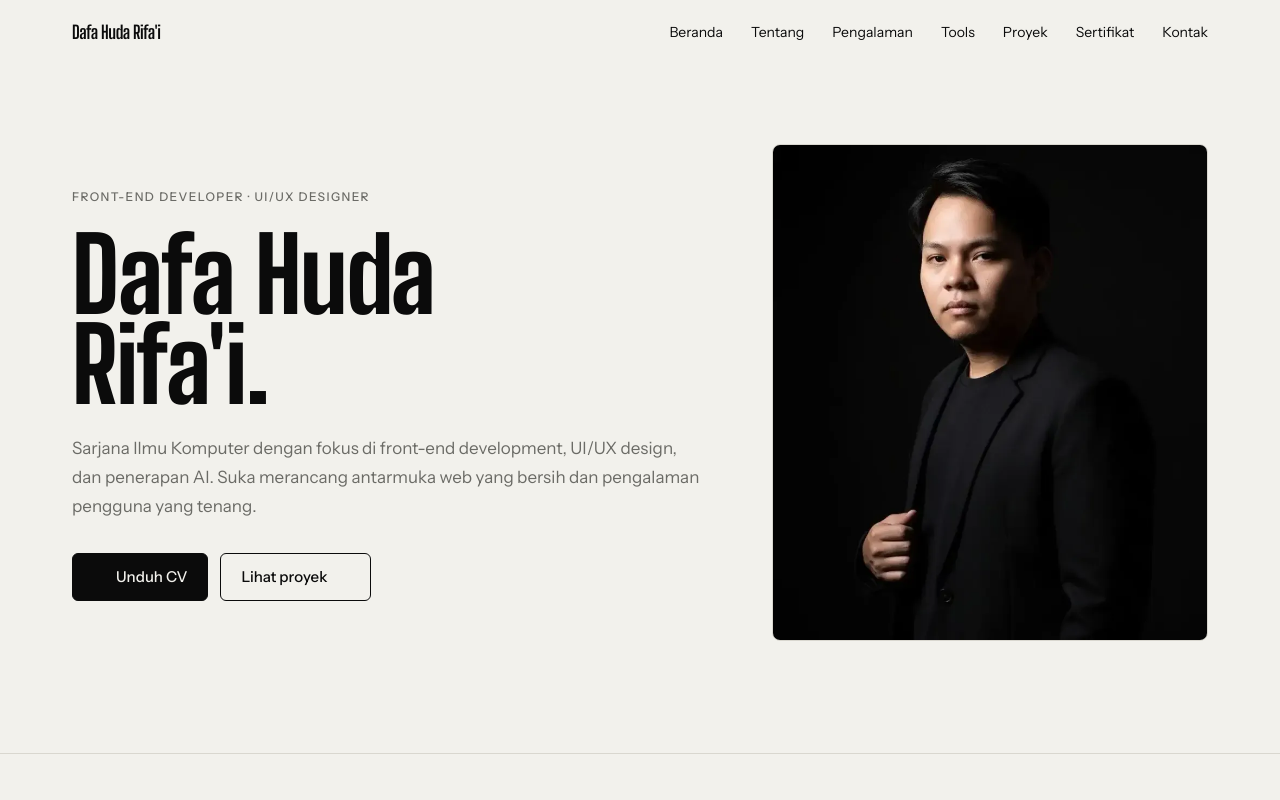
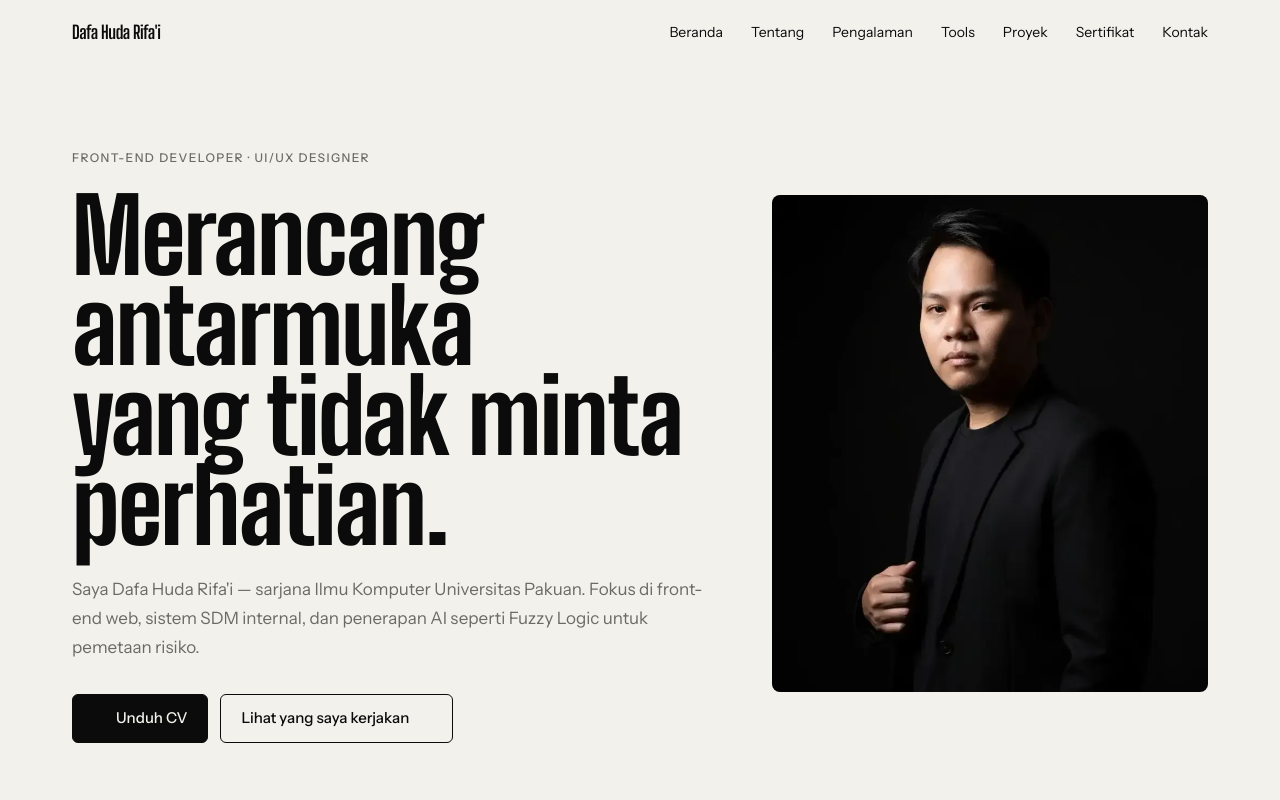
Before and after one commit to dafahuda/myportfolio, a React (Vite) app: page / in a window 1280 px wide. Shown: the top 800 px of the page. Built offline with nearby package versions, Linux system fonts and the light colour scheme; some icons are missing.

Commit message:
feat(hero): opinionated tagline, remove photo frame, add tools marquee

```diff
--- a/src/pages/HeroSection.jsx
+++ b/src/pages/HeroSection.jsx
@@ -1,9 +1,13 @@
 import { Icon } from "@iconify/react";
-import DataImage, { heroParagraph } from "../data";
+import DataImage from "../data";
+import { listTools } from "../data";
+import LogoLoop from "../components/LogoLoop";
 
 const HeroSection = () => {
+  const logos = listTools.map((t) => ({ src: t.gambar, alt: t.nama }));
+
   return (
-    <section id="beranda" className="pt-28 md:pt-36 pb-20 md:pb-28">
+    <section id="beranda" className="pt-28 md:pt-36 pb-14 md:pb-20">
       <div className="container-page grid grid-cols-1 md:grid-cols-12 gap-10 md:gap-16 items-center">
         <div className="md:col-span-7" data-reveal>
           <span className="section-label">
@@ -17,11 +21,17 @@ const HeroSection = () => {
               letterSpacing: "-0.015em",
             }}
           >
-            Dafa Huda
+            Merancang antarmuka
             <br />
-            Rifa&apos;i.
+            yang tidak minta
+            <br />
+            perhatian.
           </h1>
-          <p className="lead mb-8">{heroParagraph.text}</p>
+          <p className="lead mb-8">
+            Saya Dafa Huda Rifa&apos;i — sarjana Ilmu Komputer Universitas
+            Pakuan. Fokus di front-end web, sistem SDM internal, dan penerapan
+            AI seperti Fuzzy Logic untuk pemetaan risiko.
+          </p>
           <div className="flex flex-wrap items-center gap-3">
             <a
               href="/assets/cv/Cv_ATS_Dafa_Huda_Rifai.pdf"
@@ -32,14 +42,13 @@ const HeroSection = () => {
               <span>Unduh CV</span>
             </a>
             <a href="#proyek" className="btn btn-ghost">
-              <span>Lihat proyek</span>
+              <span>Lihat yang saya kerjakan</span>
               <Icon icon="lucide:arrow-down" />
             </a>
           </div>
         </div>
 
         <div className="md:col-span-5 order-first md:order-last" data-reveal>
-          <div className="relative overflow-hidden rounded-lg border border-[var(--color-line)] bg-[var(--color-surface)]">
           <img
             src={DataImage.HeroImage}
             alt="Foto Dafa Huda Rifa'i"
@@ -47,10 +56,24 @@ const HeroSection = () => {
             height="912"
             loading="eager"
             fetchpriority="high"
-              className="w-full h-auto block"
+            className="w-full h-auto block rounded-lg"
           />
         </div>
       </div>
+
+      <div className="mt-16 md:mt-24 border-y border-[var(--color-line)] py-5 overflow-hidden">
+        <LogoLoop
+          logos={logos}
+          speed={30}
+          direction="left"
+          logoHeight={24}
+          gap={56}
+          pauseOnHover={false}
+          scaleOnHover={false}
+          fadeOut
+          fadeOutColor="#F2F1EC"
+          ariaLabel="Tools yang saya pakai"
+        />
       </div>
     </section>
   );
```
Lines whose indentation alone changed are shown as unchanged.
